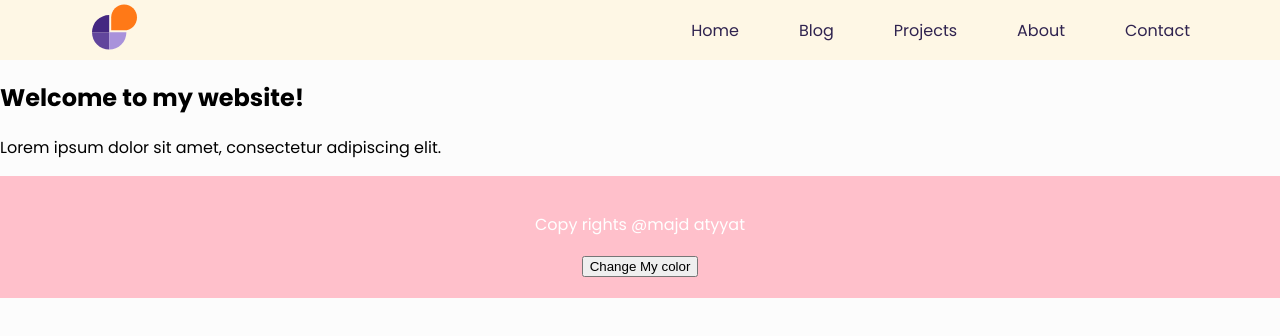
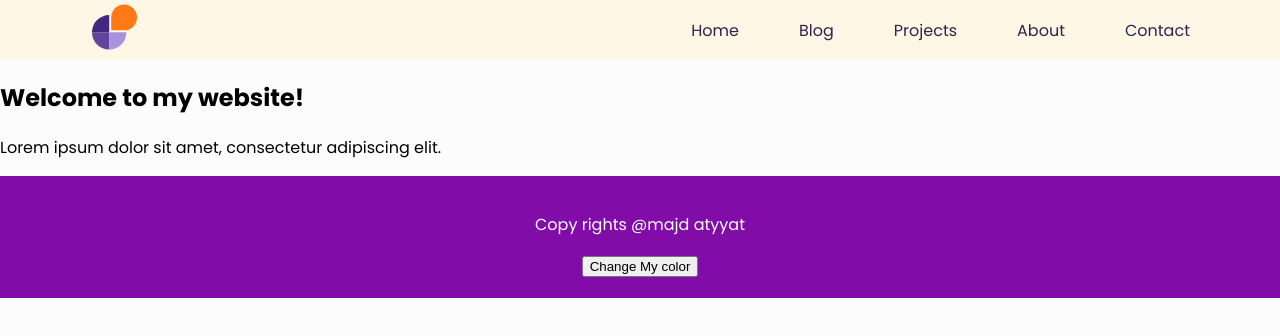
Before and after one commit to Majd-Atyyat/simple-page-react, a React (Create React App) app: page / in a window 1280 px wide. Shown: the top 336 px of the page. Built offline with nearby package versions, Linux system fonts and the light colour scheme.

Commit message:
added buttom to change background of the footer

```diff
--- a/src/components/Footer.js
+++ b/src/components/Footer.js
@@ -2,10 +2,10 @@ import './footer.css'
 import React, { useState } from 'react';
 
 function Footer() {
-  const [backgroundColor, setBackgroundColor] = useState('pink');
+  const [backgroundColor, setBackgroundColor] = useState('#810CA8');
 
   const handleBackgroundColorChange = () => {
-    setBackgroundColor('lightblue');
+    setBackgroundColor('#EF9A53');
   }
 
   return (
```
